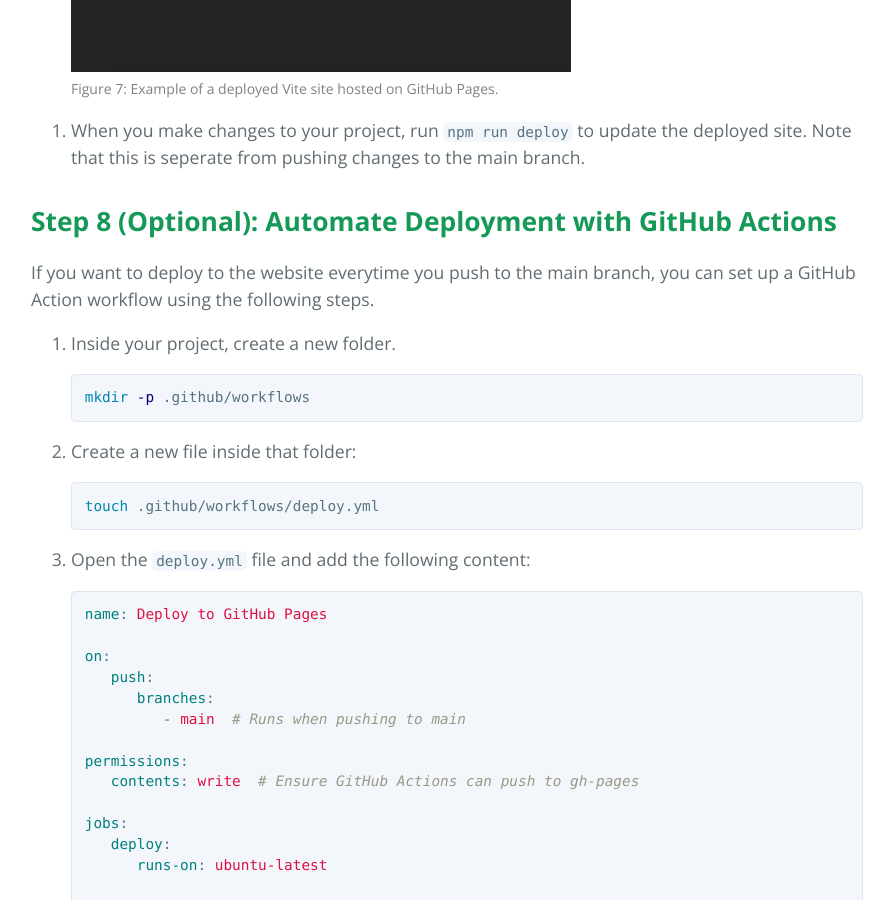
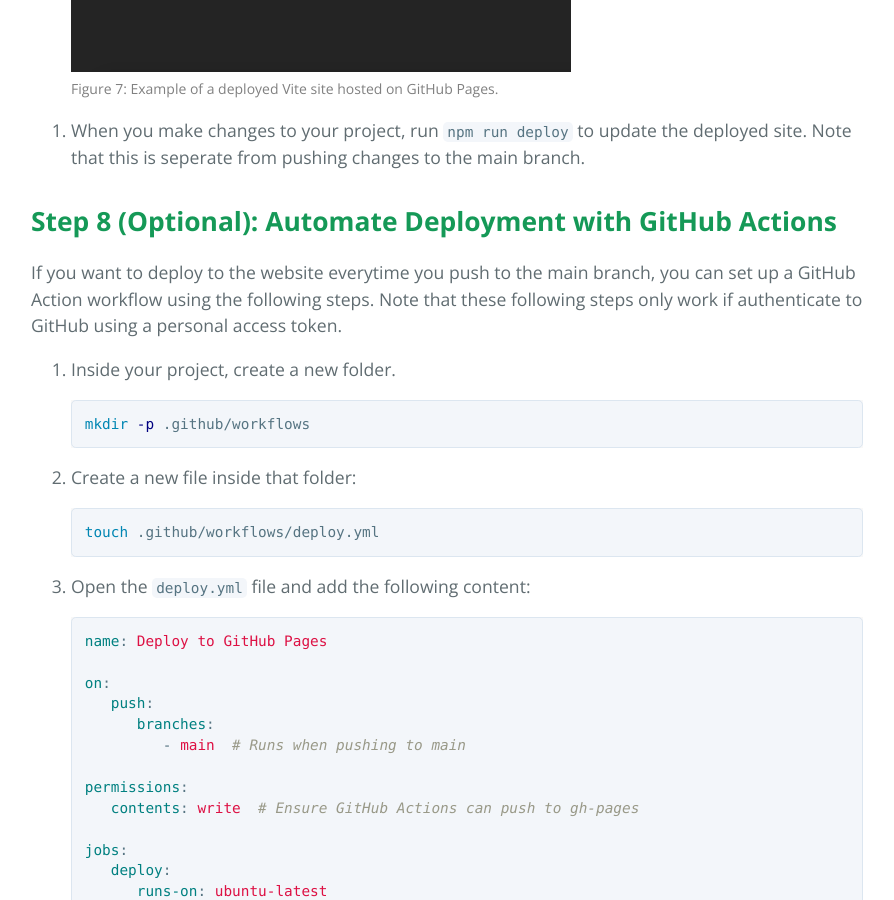
Before and after one commit to anushnandyala/react-vite-github-pages-guide, a Jekyll site: the page built from index.md, in a window 1280 px wide and 900 px high, scrolled down 8531 px. Shown: the whole window, without its empty margins (193-1087 px from the left). Built offline with Jekyll 4.4.1, drawn with Linux system fonts in a browser that asks for light colours.

Commit message:
Add personal access token warning

```diff
--- a/index.md
+++ b/index.md
@@ -239,7 +239,7 @@ Before starting, ensure you have the following tools installed and configured on
 
 ## **Step 8 (Optional): Automate Deployment with GitHub Actions**
 
-If you want to deploy to the website everytime you push to the main branch, you can set up a GitHub Action workflow using the following steps.
+If you want to deploy to the website everytime you push to the main branch, you can set up a GitHub Action workflow using the following steps. Note that these following steps only work if authenticate to GitHub using a personal access token.
 
 1. Inside your project, create a new folder.
 
```
Also changed, not shown: 1 other file.
